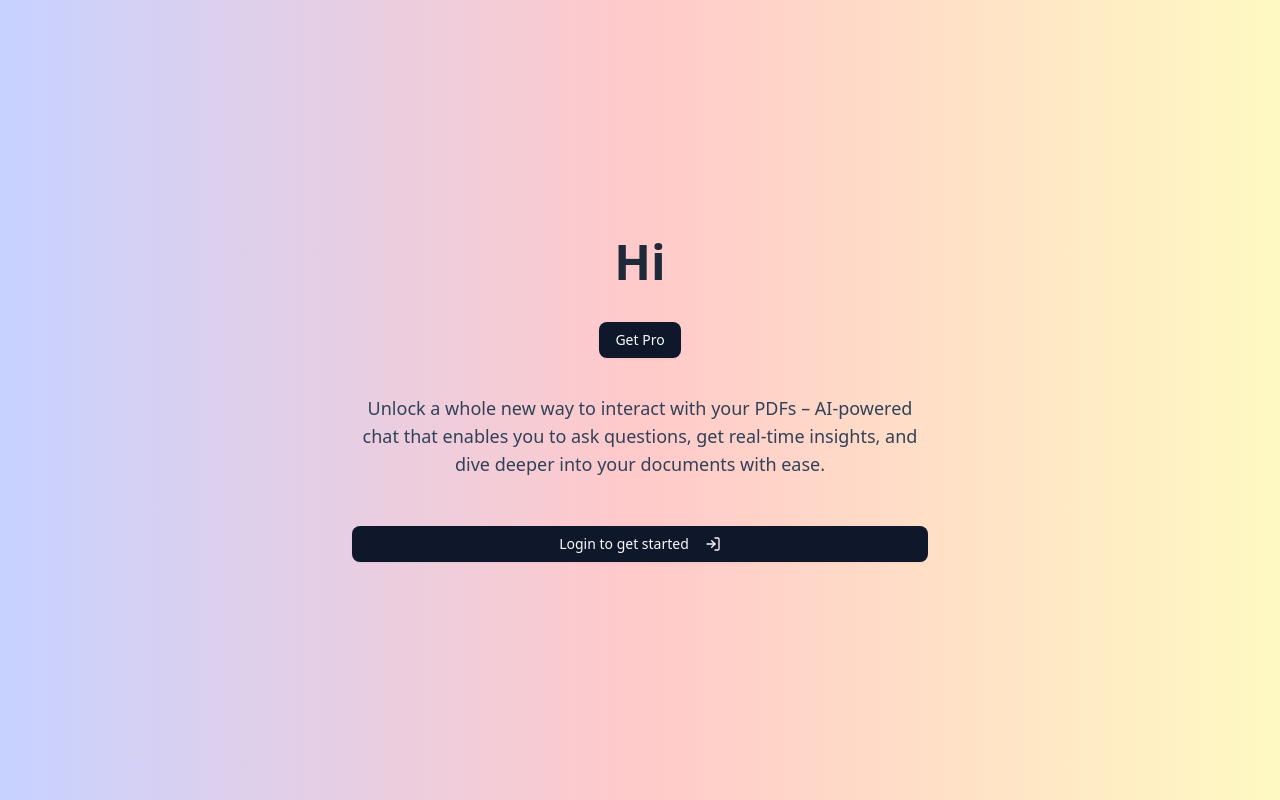
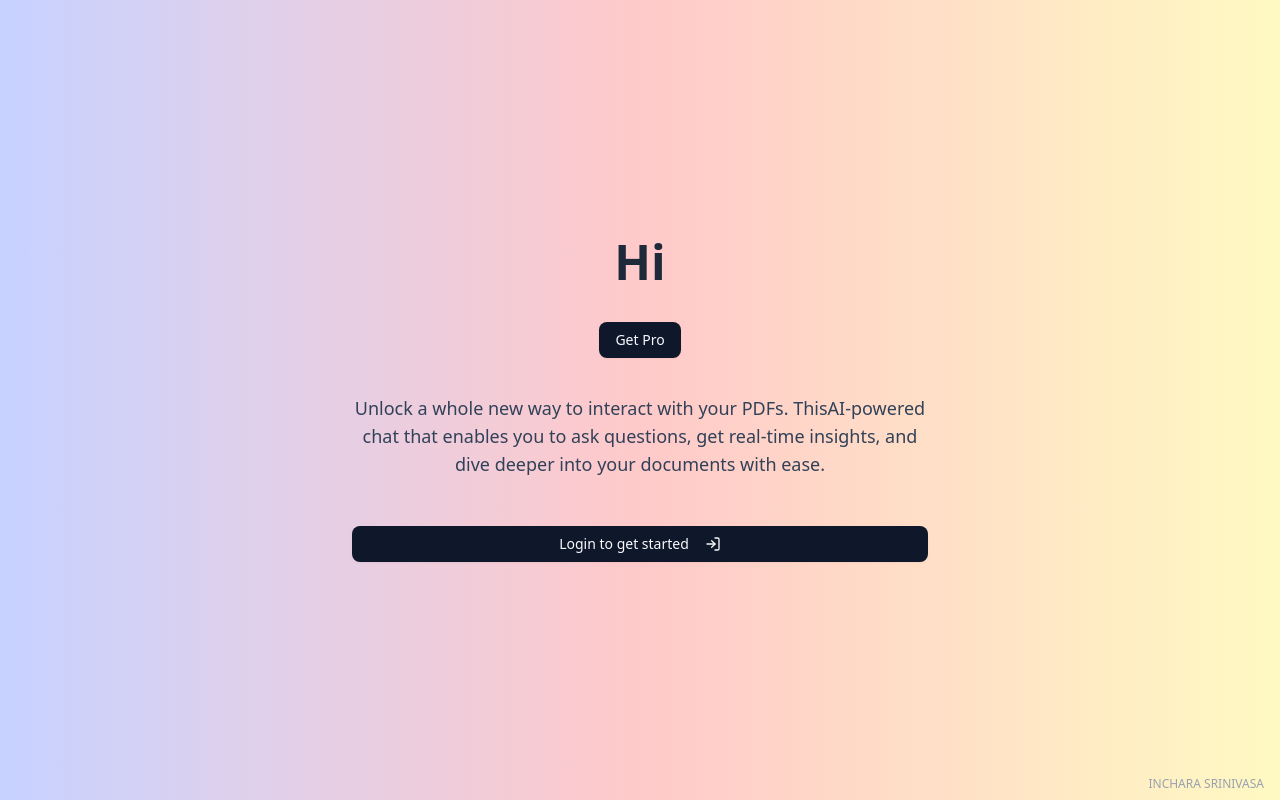
Before and after one commit to IncharaS/chatpdf, a Next.js app: page / in a window 1280 px wide. Built offline with nearby package versions, Linux system fonts and the light colour scheme; no server answers; a web font is replaced by a local one.

Commit message:
update in layout.jsx

```diff
--- a/src/app/layout.tsx
+++ b/src/app/layout.tsx
@@ -34,9 +34,11 @@ export default function RootLayout({
         className={`${geistSans.variable} ${playfair.variable} antialiased`}
       >
             {children}
-            <Toaster/>
+            <Toaster />
+            <div className="fixed bottom-2 right-4 text-xs text-gray-400 z-50">
+              INCHARA SRINIVASA
+            </div>
           </body>
-
         </html>
         </Providers>
       </ClerkProvider>
--- a/src/app/page.tsx
+++ b/src/app/page.tsx
@@ -42,7 +42,7 @@ export default async function Home() {
             </div>
           </div>
           <p className="max-w-xl mt-3 text-lg text-slate-700">
-            Unlock a whole new way to interact with your PDFs – AI-powered chat that enables you to ask questions, get real-time insights, and dive deeper into your documents with ease.
+            Unlock a whole new way to interact with your PDFs. ThisAI-powered chat that enables you to ask questions, get real-time insights, and dive deeper into your documents with ease.
           </p>
 
           <div className="w-full mt-6">
```
